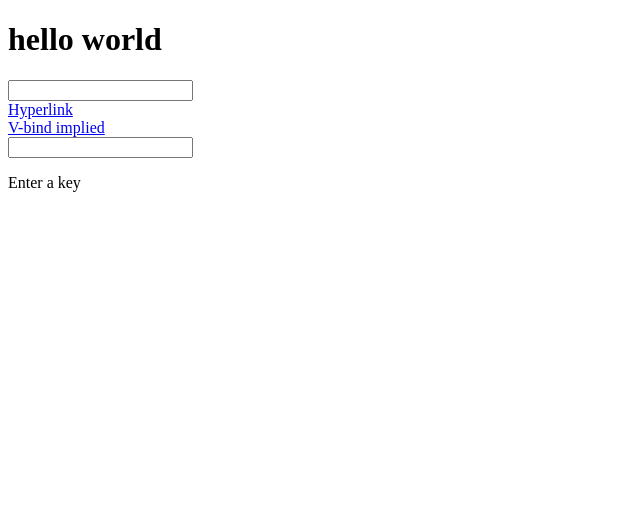
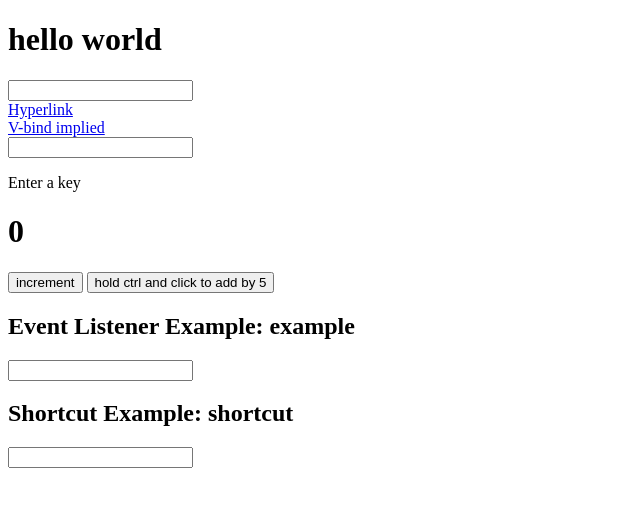
Before and after one commit to sirjust/VueLearning, a website: page index.html in a window 1280 px wide. Shown: the whole page, without its empty margins (0-640 px from the left). Drawn offline with nearby package versions, Linux system fonts and the light colour scheme.

Commit message:
Event listeners

```diff
--- a/index.html
+++ b/index.html
@@ -21,6 +21,13 @@
         <p v-else-if="key.length > 0 && key.length < 8">Key requires 8 letters</p>
         <p v-else>Key complete, please submit</p>
         <button v-show="key.length >=8">Submit</button>
+        <h1>{{counter}}</h1>
+        <button v-on:click="counter+=1">increment</button>
+        <button v-on:click.ctrl="counter+=5">hold ctrl and click to add by 5</button>
+        <h2>Event Listener Example: {{eventListenerExample}}</h2>
+        <input type="text" v-model="newEventListenerExample" v-on:keyup="eventListenerExample = newEventListenerExample" />
+        <h2>Shortcut Example: {{listenerShortcut}}</h2>
+        <input type="text" v-model="newListenerShortcut" @keyup="listenerShortcut = newListenerShortcut" />
     </div>
     <script>
         var vm = new Vue({
@@ -29,7 +36,12 @@
                 message: 'hello world',
                 input: '',
                 url: 'https://www.example.com',
-                key: ''
+                key: '',
+                counter: 0,
+                eventListenerExample: 'example',
+                newEventListenerExample: '',
+                listenerShortcut: 'shortcut',
+                newListenerShortcut: ''
             }
         })
     </script>
```
Also changed, not shown: README.md.
